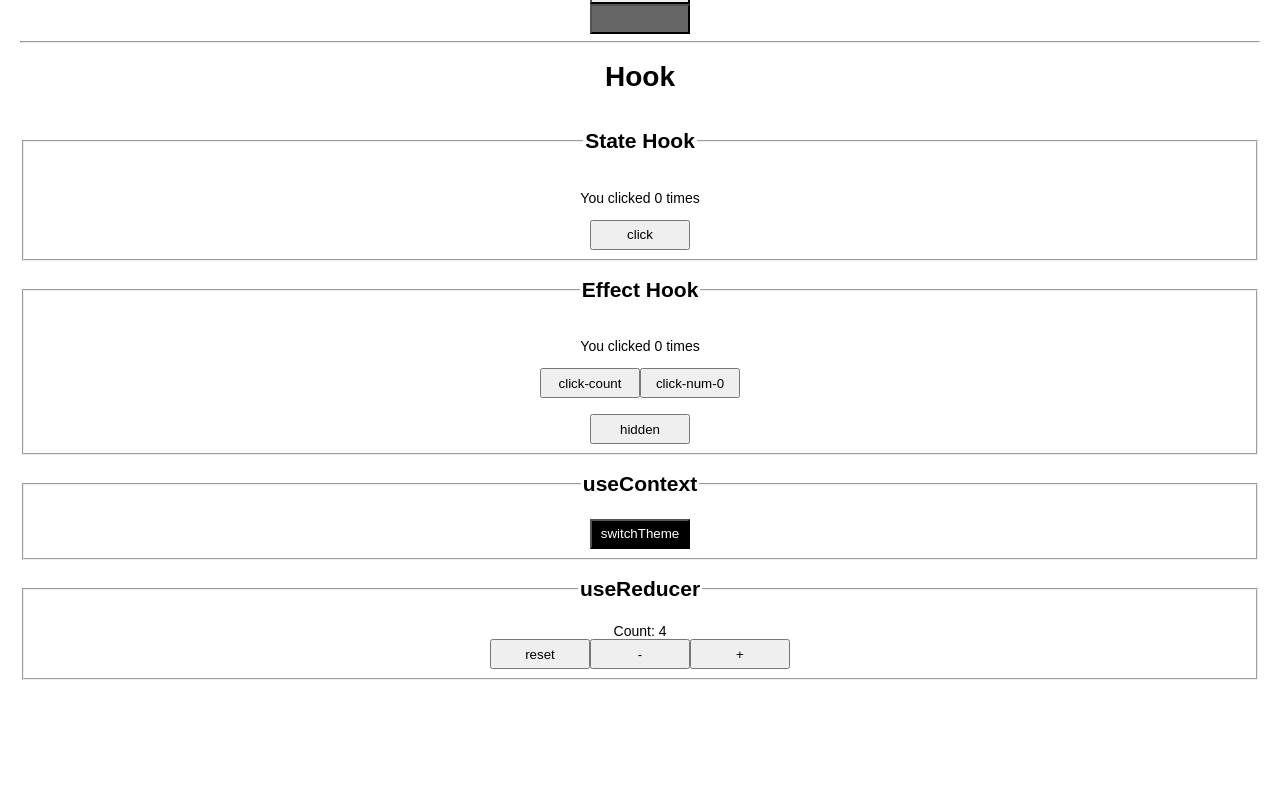
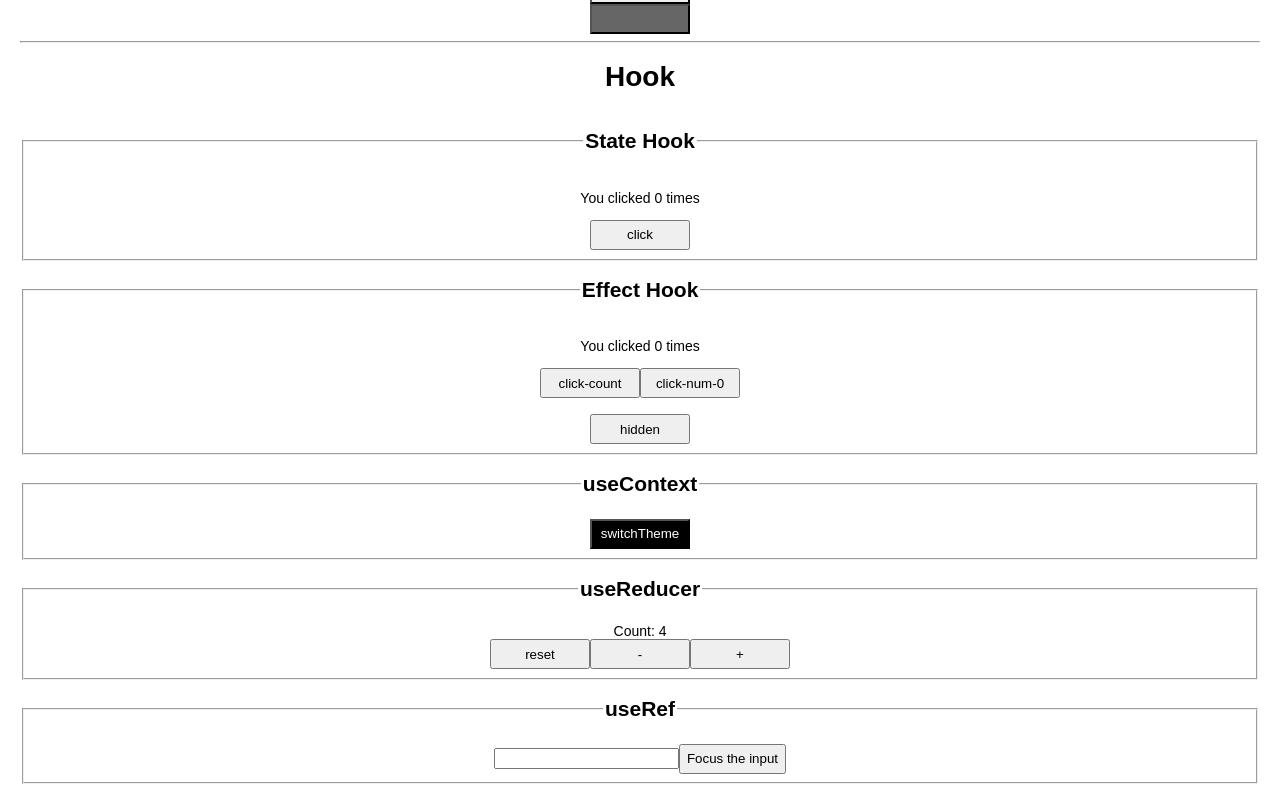
Before and after one commit to JackLiR8/react-learning, a React (Create React App) app: page / in a window 1280 px wide. Shown: the part 1990-2794 px from the top of the page. Before the commit the page ends 2690 px from the top, so only its background shows below. Built offline with nearby package versions, Linux system fonts and the light colour scheme.

Commit message:
:sparkles: New Feature: hook: useRef

```diff
--- a/src/hook/HookDisplay.js
+++ b/src/hook/HookDisplay.js
@@ -3,6 +3,7 @@
 import EffectHook from './EffectHook'
 import Board from './useContext'
 import ReducerBox from './useReducer'
+import RefHook from './useRef'
 
 function HookDisplay() {
   return (
@@ -12,6 +13,7 @@
       <EffectHook />
       <Board />
       <ReducerBox />
+      <RefHook />
     </div>
   )
 }
--- /dev/null
+++ b/src/hook/useRef.js
@@ -0,0 +1,30 @@
+/**
+ * @file hook useRef
+ */
+
+import React, { useRef } from "react";
+
+function InputWithFocusButton() {
+  const inputEl = useRef(null)
+  const onButtonClick = () => {
+    inputEl.current.focus()
+  }
+
+  return (
+    <>
+      <input ref={inputEl} type="text" />
+      <button onClick={onButtonClick}>Focus the input</button>
+    </>
+  )
+}
+
+function RefHook() {
+  return (
+    <fieldset>
+      <legend><h2>useRef</h2></legend>
+      <InputWithFocusButton />
+    </fieldset>
+  )
+}
+
+export default RefHook;
```
